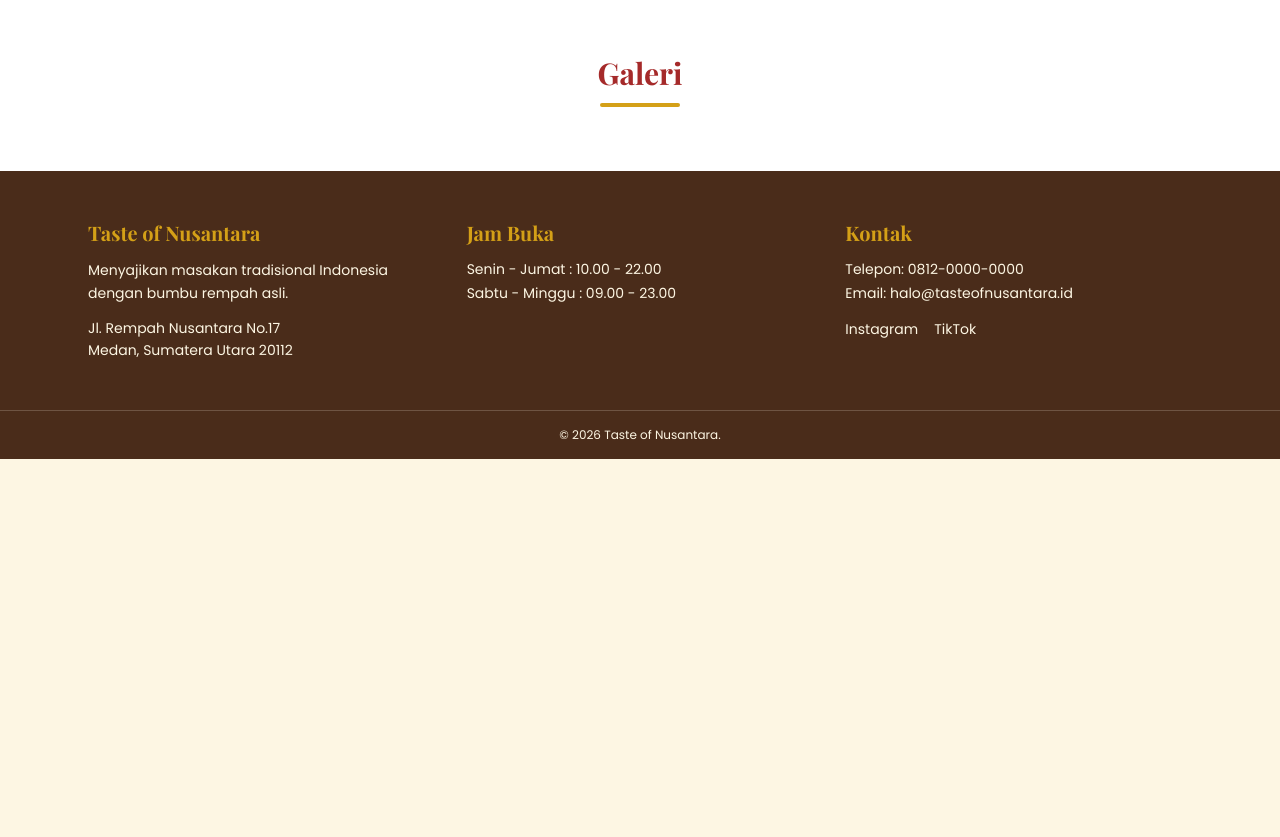
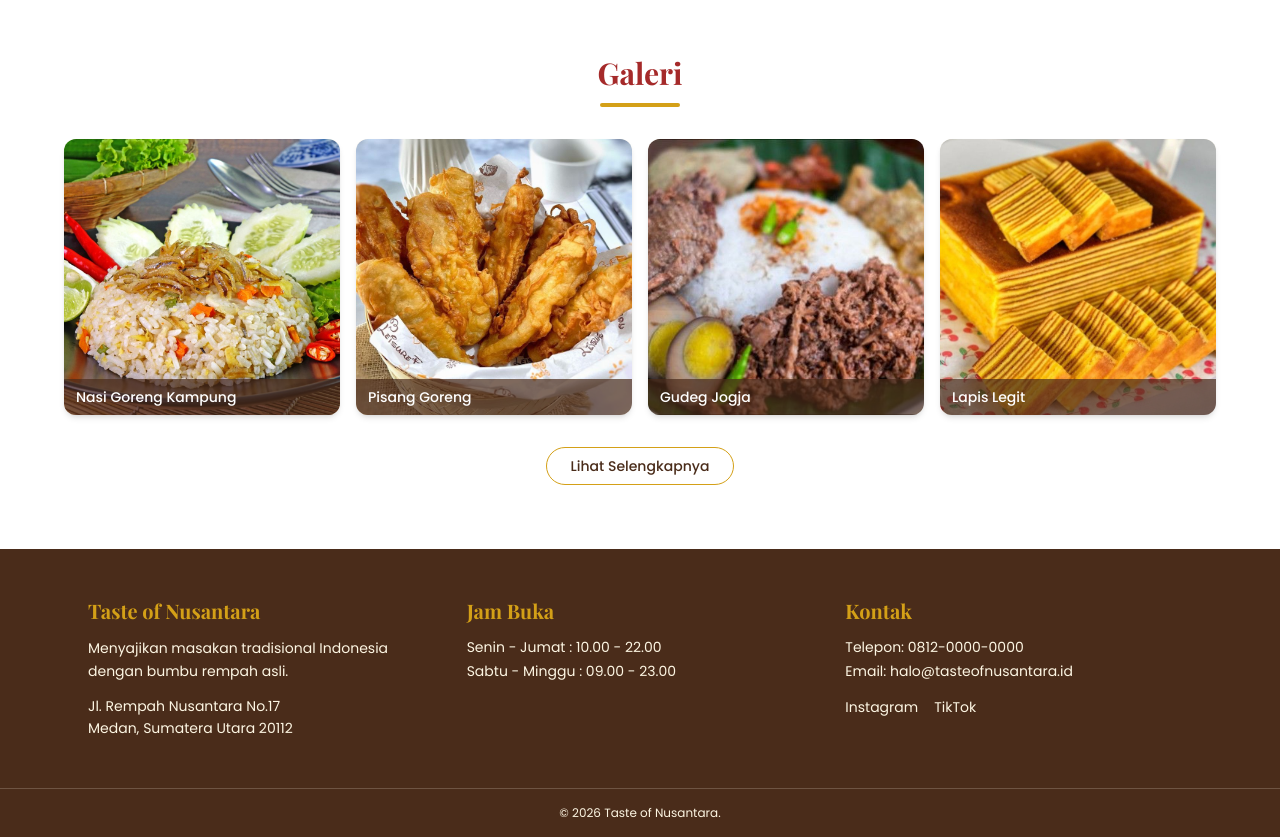
Before and after one commit to happyfoodin/Taste-of-Nusantara, a website built with Vite: page index.html in a window 1280 px wide. Shown: the part 2660-3497 px from the top of the page. Before the commit the page ends 3119 px from the top, so only its background shows below. Built offline with nearby package versions, Linux system fonts and the light colour scheme; files whose address does not match are found by name.

Commit message:
menambahkan section galeri dengan grid responsif yang akan menampilkan 4 foto secara arandom setiap 5 detik dan tombol -lihat selengkapnya- yang akan menampilkan semua foto

```diff
--- /dev/null
+++ b/galeri.js
@@ -0,0 +1,108 @@
+import { menuData } from "./menu.js";
+
+const idGaleri = [];
+
+const galeriData = menuData
+  .filter((menu) => idGaleri.length === 0 || idGaleri.includes(menu.id))
+  .map((menu) => ({ src: menu.foto, keterangan: menu.nama }));
+
+const JUMLAH_AWAL = 4;
+const JEDA_GANTI = 5000;
+const DURASI_FADE = 500;
+
+const galeriGrid = document.getElementById("galeri-grid");
+const tombolGaleriSemua = document.getElementById("tombol-galeri-semua");
+
+const kurangiGerak = window.matchMedia("(prefers-reduced-motion: reduce)").matches;
+
+let tampilSemua = false;
+let timerGanti = null;
+
+function ambilAcak(jumlah) {
+  const indeks = [];
+  for (let i = 0; i < galeriData.length; i++) {
+    indeks.push(i);
+  }
+  for (let i = indeks.length - 1; i > 0; i--) {
+    const j = Math.floor(Math.random() * (i + 1));
+    [indeks[i], indeks[j]] = [indeks[j], indeks[i]];
+  }
+  return indeks.slice(0, jumlah);
+}
+
+function semuaIndeks() {
+  const indeks = [];
+  for (let i = 0; i < galeriData.length; i++) {
+    indeks.push(i);
+  }
+  return indeks;
+}
+
+function tampilkanGaleri(daftarIndeks) {
+  galeriGrid.innerHTML = "";
+
+  for (let n = 0; n < daftarIndeks.length; n++) {
+    const nomor = daftarIndeks[n];
+    const item = galeriData[nomor];
+    const kartu = document.createElement("figure");
+
+    kartu.dataset.indeks = nomor;
+    kartu.className = "relative aspect-square overflow-hidden rounded-xl bg-nusa-krem shadow-md";
+    kartu.innerHTML = `
+      <img src="${item.src}" alt="${item.keterangan}" loading="lazy"
+           class="h-full w-full object-cover transition duration-500 hover:scale-110"
+           onerror="this.style.display='none'">
+      <figcaption class="absolute inset-x-0 bottom-0 bg-nusa-cokelat/70 px-3 py-2 text-sm font-medium text-white">
+        ${item.keterangan}
+      </figcaption>
+    `;
+    galeriGrid.appendChild(kartu);
+  }
+}
+
+function gantiFoto() {
+  galeriGrid.classList.add("opacity-0");
+
+  setTimeout(function () {
+    if (!tampilSemua) {
+      tampilkanGaleri(ambilAcak(JUMLAH_AWAL));
+    }
+    galeriGrid.classList.remove("opacity-0");
+  }, DURASI_FADE);
+}
+
+function mulaiPutar() {
+  if (tampilSemua || kurangiGerak || timerGanti !== null) return;
+  timerGanti = setInterval(gantiFoto, JEDA_GANTI);
+}
+
+function hentikanPutar() {
+  clearInterval(timerGanti);
+  timerGanti = null;
+}
+
+tombolGaleriSemua.addEventListener("click", function () {
+  tampilSemua = !tampilSemua;
+
+  if (tampilSemua) {
+    hentikanPutar();
+    tampilkanGaleri(semuaIndeks());
+    tombolGaleriSemua.textContent = "Tampilkan Lebih Sedikit";
+  } else {
+    tampilkanGaleri(ambilAcak(JUMLAH_AWAL));
+    tombolGaleriSemua.textContent = "Lihat Selengkapnya";
+    mulaiPutar();
+  }
+});
+
+galeriGrid.addEventListener("mouseenter", hentikanPutar);
+galeriGrid.addEventListener("mouseleave", mulaiPutar);
+galeriGrid.addEventListener("focusin", hentikanPutar);
+galeriGrid.addEventListener("focusout", mulaiPutar);
+
+if (galeriData.length <= JUMLAH_AWAL) {
+  tombolGaleriSemua.classList.add("hidden");
+}
+
+tampilkanGaleri(ambilAcak(JUMLAH_AWAL));
+mulaiPutar();
--- a/index.html
+++ b/index.html
@@ -154,10 +154,16 @@
         <p id="pesan-reservasi" class="mt-4 hidden rounded-lg p-3 text-center text-sm" aria-live="polite"></p>
       </form>
     </section>
+
+    <!-- galeri section -->
     <section id="gallery" class="bg-white px-4 py-16 sm:px-6">
       <div class="mx-auto max-w-6xl">
         <h2 class="text-center text-3xl font-bold text-nusa-merah">Galeri</h2>
         <div class="garis-judul"></div>
+        <div id="galeri-grid" class="mt-8 grid grid-cols-2 gap-3 transition-opacity duration-500 sm:gap-4 md:grid-cols-3 lg:grid-cols-4"></div>
+        <div class="mt-8 text-center">
+          <button id="tombol-galeri-semua" type="button" class="cursor-pointer rounded-full border border-nusa-emas px-6 py-2 text-sm font-medium transition duration-300 hover:bg-nusa-emas hover:text-nusa-cokelat">Lihat Selengkapnya</button>
+        </div>
       </div>
     </section>
 
@@ -202,5 +208,6 @@
   <script type="module" src="./script.js"></script>
   <script type="module" src="./pesanan.js"></script>
   <script type="module" src="./reservasi.js"></script>
+  <script type="module" src="./galeri.js"></script>
 </body>
 </html>
```
